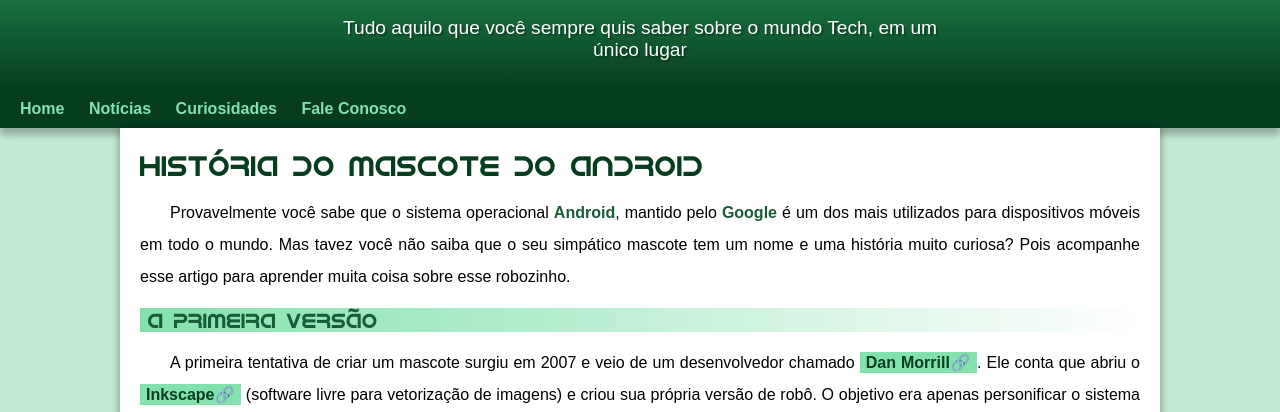
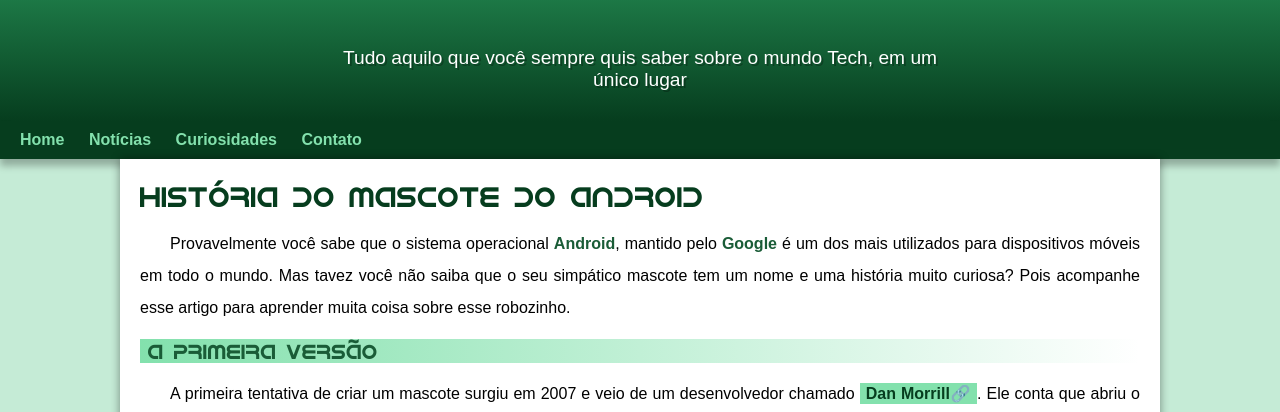
Before and after one commit to codezeck/site-android, a plain HTML site: page index.html in a window 1280 px wide. Shown: the part 100-512 px from the top of the page. Drawn offline with Linux system fonts and the light colour scheme.

Commit message:
correção de bugs visuais

```diff
--- a/index.html
+++ b/index.html
@@ -16,7 +16,7 @@
         <a href="#">Home</a>
         <a href="#">Notícias</a>
         <a href="#">Curiosidades</a>
-        <a href="#">Fale Conosco</a>
+        <a href="#">Contato</a>
     </nav>
     <main>
         <article>
--- a/styles/style.css
+++ b/styles/style.css
@@ -51,7 +51,7 @@ header > p{
     max-width: 600px;
     color: white;
     margin: auto;
-    margin-bottom: 30px;
+    padding: 30px;
     padding-left: 10px;
     padding-right: 10px;
     text-shadow: 2px 2px rgba(0, 0, 0, 0.266);
```
